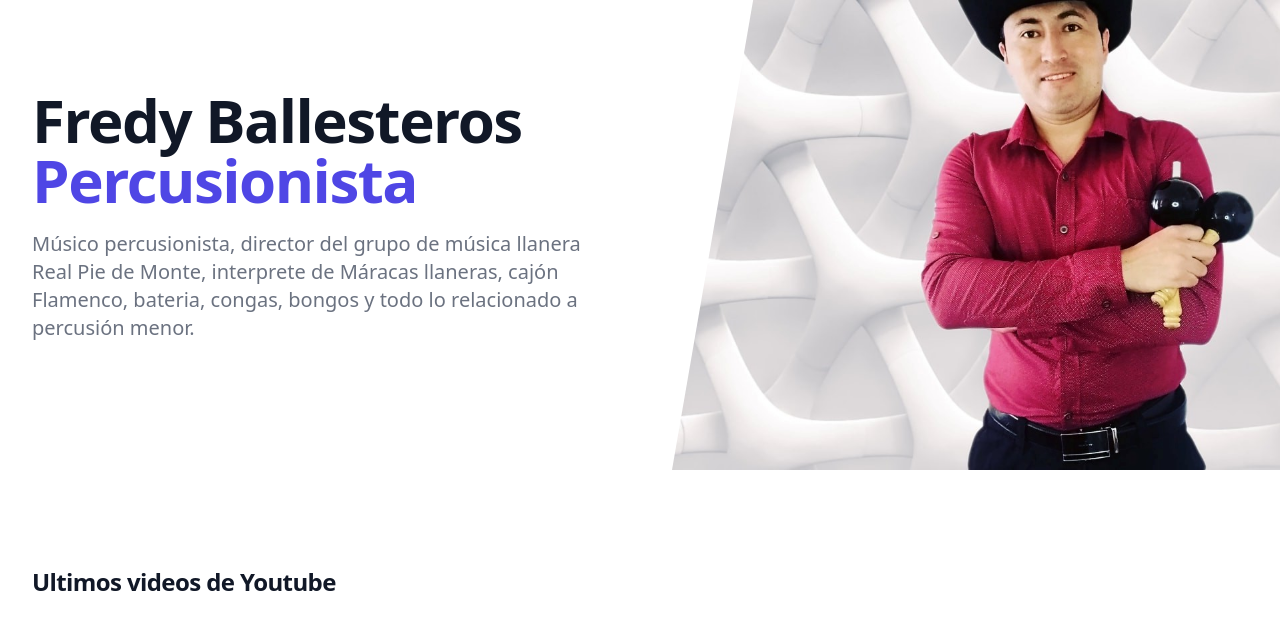
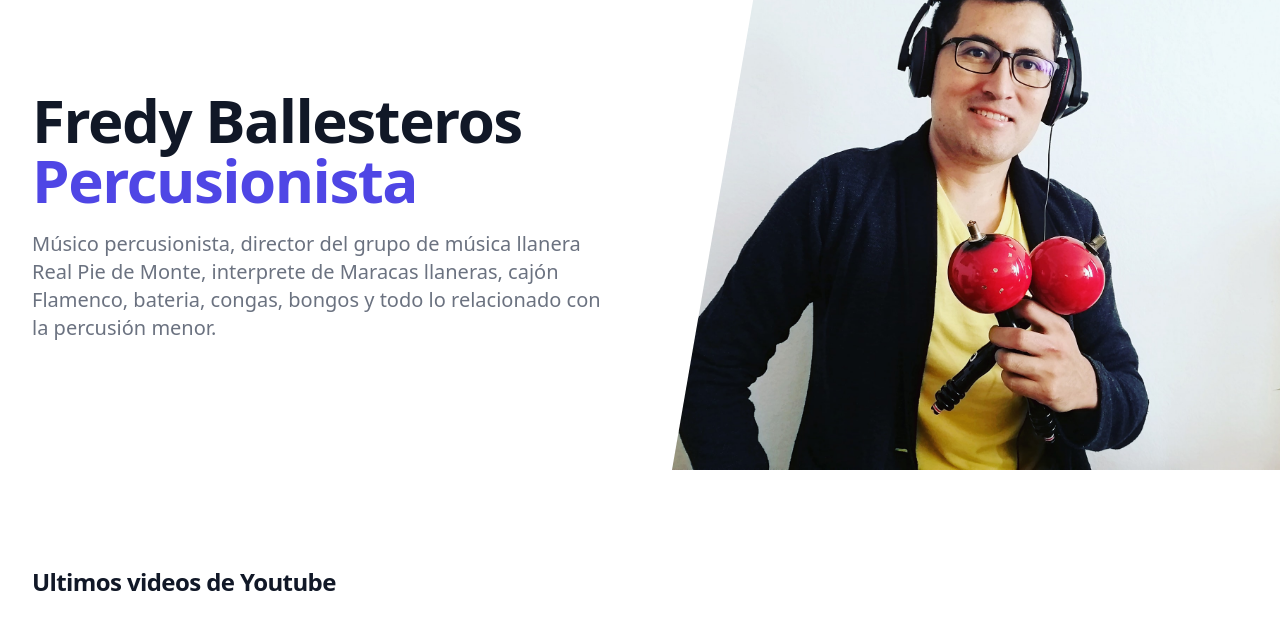
Before and after one commit to WilberBallesteros/Fredy-Ballesteros_Percusionista, a website: page src/index.html in a window 1280 px wide. Shown: the part 86-716 px from the top of the page. Drawn offline with nearby package versions, Linux system fonts and the light colour scheme; no server answers.

Commit message:
detalles finales al landing page

```diff
--- a/src/index.html
+++ b/src/index.html
@@ -49,14 +49,14 @@
             </h1>
             <p
               class="mt-3 text-base text-gray-500 sm:mt-5 sm:text-lg sm:max-w-xl sm:mx-auto md:mt-5 md:text-xl lg:mx-0">
-              Músico percusionista, director del grupo de música llanera Real Pie de Monte, interprete de Máracas llaneras, cajón Flamenco, bateria, congas, bongos y todo lo relacionado a percusión menor.</p>
+              Músico percusionista, director del grupo de música llanera Real Pie de Monte, interprete de Maracas llaneras, cajón Flamenco, bateria, congas, bongos y todo lo relacionado con la percusión menor.</p>
           </div>
         </main>
       </div>
     </div>
     <div class="lg:absolute lg:inset-y-0 lg:right-0 lg:w-1/2">
       <img class="h-56 w-full object-cover sm:h-72 md:h-96 lg:w-full lg:h-full"
-        src="./img/fredy.jpg" alt="imagen de perfil">
+        src="./img/f.jpg" alt="imagen de perfil">
     </div>
   </div>
   <div class="bg-white">
```
Also changed, not shown: src/img/f.jpg (added), src/img/fredy.jpg (deleted), src/img/perfil_Fredy.jpg (deleted).
